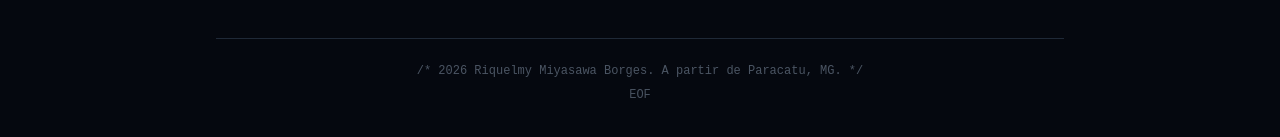
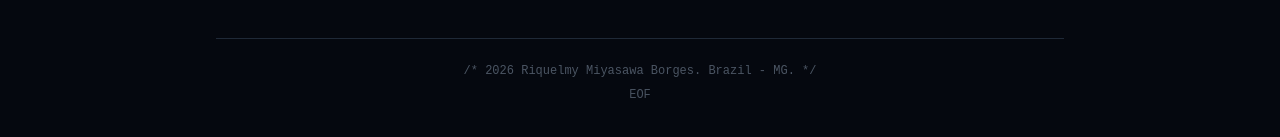
Before and after one commit to Sasagayo29/miyasawa-dev-portfolio, a React (Vite) app in the folder meu-portfolio/: page / in a window 1280 px wide. Shown: the part 3405-3542 px from the top of the page. Built offline with nearby package versions, Linux system fonts and the light colour scheme.

Commit message:
Atualização

```diff
--- a/meu-portfolio/src/components/Contact.jsx
+++ b/meu-portfolio/src/components/Contact.jsx
@@ -27,7 +27,7 @@ export default function Contact() {
         </div>
 
         <div className="text-xs text-gray-600 border-t border-gray-800 pt-6 mt-6">
-          <p>/* {new Date().getFullYear()} Riquelmy Miyasawa Borges. A partir de Paracatu, MG. */</p>
+          <p>/* {new Date().getFullYear()} Riquelmy Miyasawa Borges. Brazil - MG. */</p>
           <p className="mt-2 animate-pulse">EOF</p>
         </div>
       </div>
```
